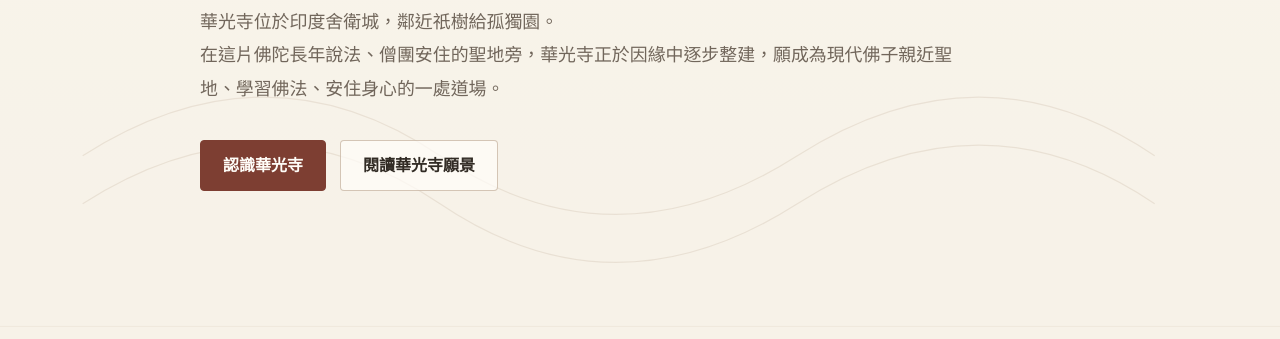
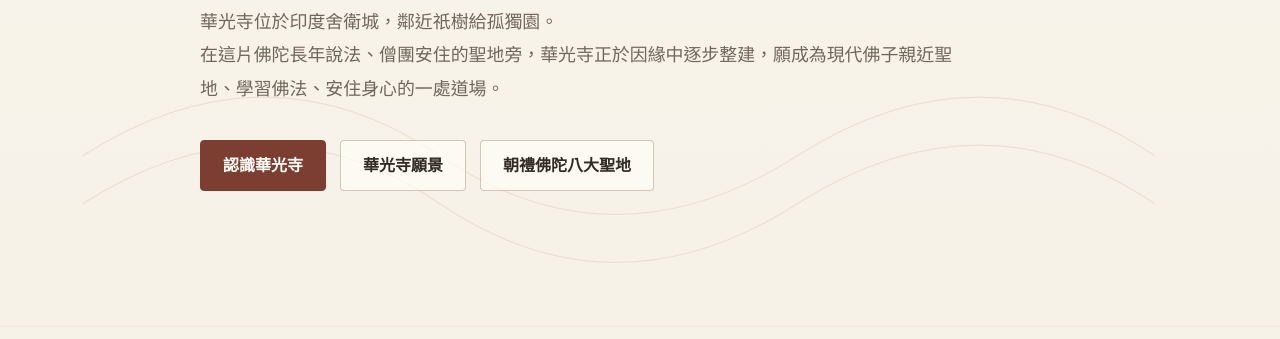
Before and after one commit to WalterinTW/huahkwang-site, a plain HTML site: page index.html in a window 1280 px wide. Shown: the part 461-800 px from the top of the page. Drawn offline with Linux system fonts and the light colour scheme.

Commit message:
Add sacred sites hero link

```diff
--- a/index.html
+++ b/index.html
@@ -59,7 +59,8 @@
           </p>
           <div class="button-row">
             <a class="button button-primary" href="https://walterintw.github.io/huahkwang-history-site/">認識華光寺</a>
-            <a class="button button-secondary" href="https://walterintw.github.io/huahkwang-vision-page/">閱讀華光寺願景</a>
+            <a class="button button-secondary" href="https://walterintw.github.io/huahkwang-vision-page/">華光寺願景</a>
+            <a class="button button-secondary" href="https://walterintw.github.io/huahkwang-sacred-sites/">朝禮佛陀八大聖地</a>
           </div>
         </div>
       </section>
```
